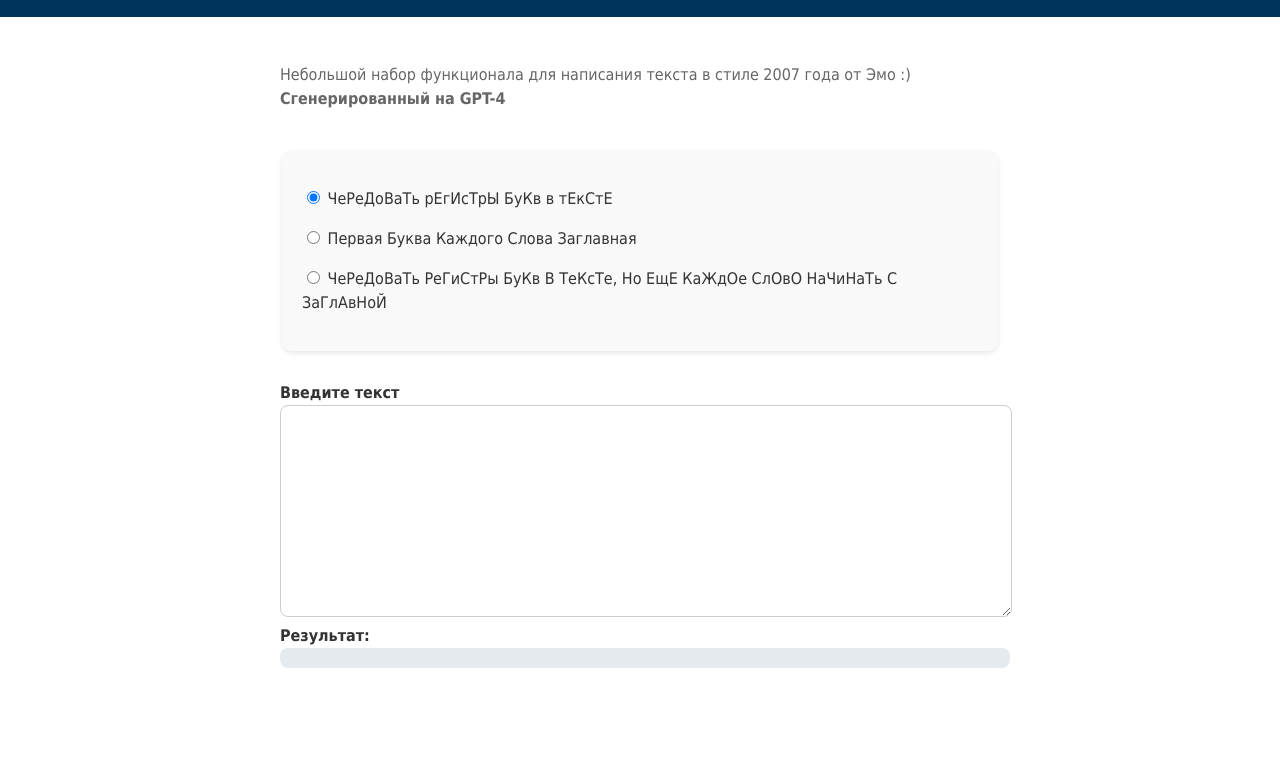
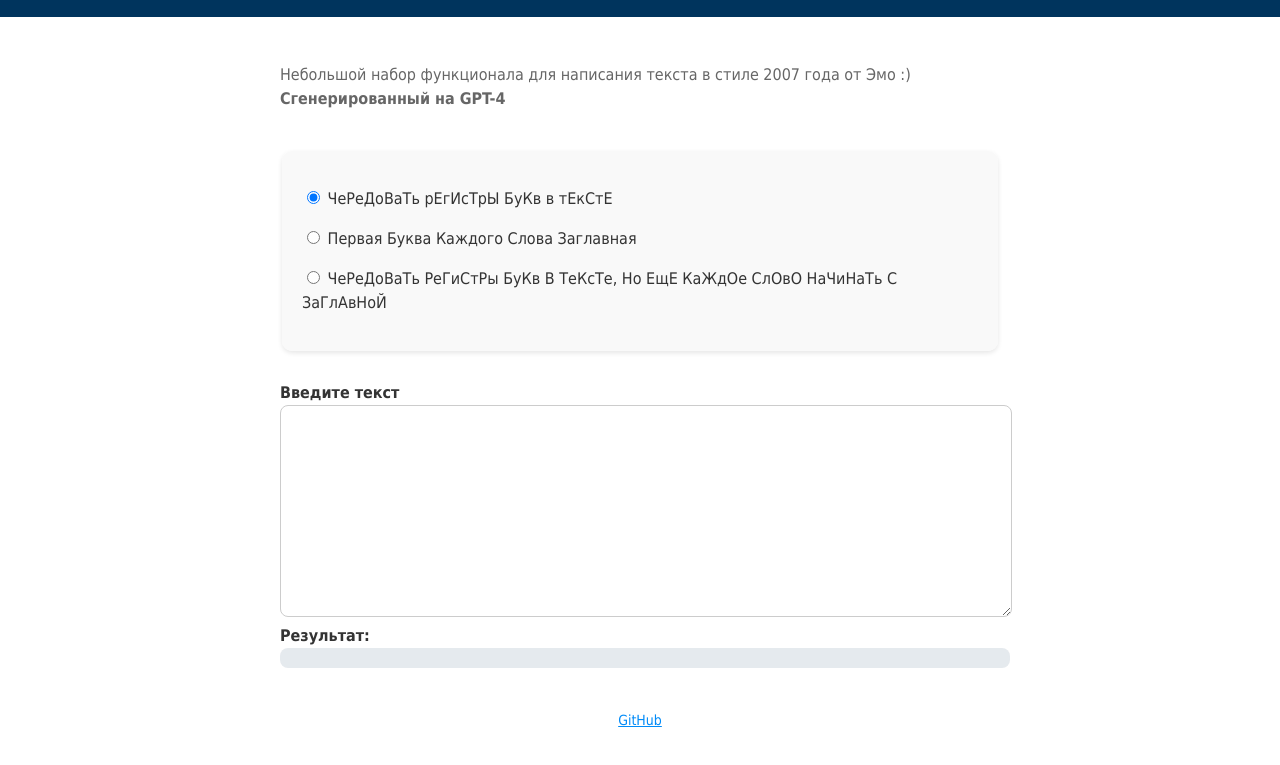
Before and after one commit to JsMixedCase/JsMixedCase, a plain HTML site: page index.html in a window 1280 px wide. Shown: the part 77-842 px from the top of the page. Before the commit the page ends 815 px from the top, so only its background shows below. Drawn offline with Linux system fonts and the light colour scheme.

Commit message:
add link on repository

```diff
--- a/assets/app.css
+++ b/assets/app.css
@@ -34,6 +34,16 @@ body {
 
 .section p {
     color: #666;
+}
+
+.text-center {
+    text-align: center;
+}
+
+.footer-href {
+    color: #008bf8;
+    font-size: 14px;
+    font-weight: 500;
 }
 
 /* Стилизация внешнего контейнера textarea */
--- a/index.html
+++ b/index.html
@@ -53,6 +53,13 @@
         </div>
     </div>
 
-    <script src="assets/app.js"></script>
+    <div class="section text-center">
+        <a href="https://github.com/JsMixedCase/JsMixedCase" class="footer-href" target="_blank">
+            GitHub
+        </a>
+    </div>
+</div>
+
+<script src="assets/app.js"></script>
 </body>
 </html>
```
